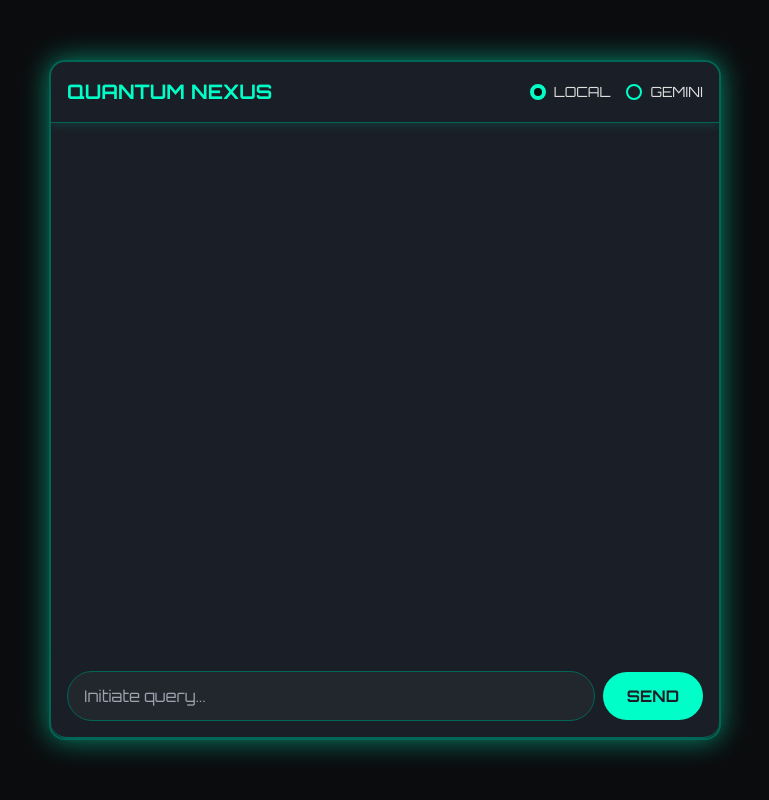
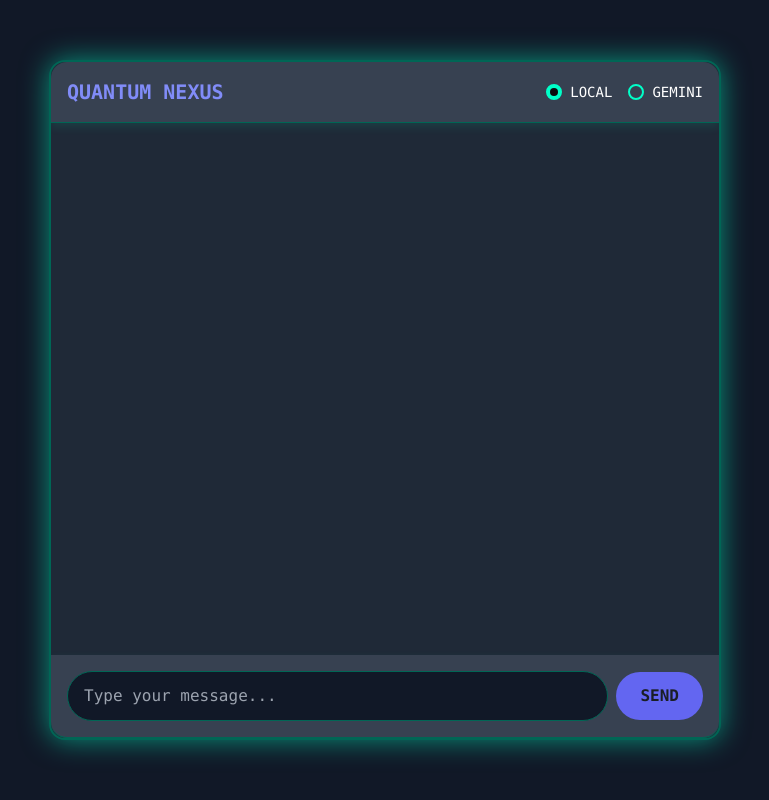
Before and after one commit to rahuldusa9/hybridchatbot1, a Flask app: page / in a window 1280 px wide. Shown: the whole page, without its empty margins (255-1024 px from the left). Run offline with Flask 3, Linux system fonts and the light colour scheme; some libraries are stand-ins or nearby versions.

Commit message:
index.html

```diff
--- a/templates/index.html
+++ b/templates/index.html
@@ -8,14 +8,15 @@
     <link rel="preconnect" href="https://fonts.gstatic.com" crossorigin>
     <link href="https://fonts.googleapis.com/css2?family=Orbitron:wght@400;700&display=swap" rel="stylesheet">
     <script src="https://cdn.tailwindcss.com"></script>
-    <!-- Link to the external stylesheet -->
     <link rel="stylesheet" href="{{ url_for('static', filename='style.css') }}">
 </head>
-<body class="bg-[var(--bg-color)] text-[var(--text-color)] flex flex-col items-center justify-center min-h-screen p-4">
-    <div class="container w-full max-w-2xl bg-[var(--container-bg)] rounded-2xl flex flex-col h-[85vh] overflow-hidden">
+<body class="bg-gray-900 text-white flex flex-col items-center justify-center min-h-screen p-4 font-mono">
+
+    <div class="container w-full max-w-2xl bg-gray-800 rounded-2xl flex flex-col h-[85vh] overflow-hidden">
+
         <!-- Header -->
-        <header class="header flex items-center justify-between p-4 bg-[var(--container-bg)] rounded-t-2xl">
-            <h1 class="text-xl font-bold text-[var(--accent-color)]">QUANTUM NEXUS</h1>
+        <header class="header flex items-center justify-between p-4 bg-gray-700 rounded-t-2xl">
+            <h1 class="text-xl font-bold text-indigo-400">QUANTUM NEXUS</h1>
             <div class="flex items-center space-x-4">
                 <div class="flex items-center space-x-2">
                     <input type="radio" id="ollama" name="bot-choice" value="ollama" checked>
@@ -29,26 +30,26 @@
         </header>
 
         <!-- Chat Display -->
-        <div id="chat-container" class="flex-1 p-4 overflow-y-auto chat-container space-y-4 text-xs">
+        <div id="chat-container" class="flex-1 p-4 overflow-y-auto space-y-4 text-sm">
             <!-- Messages will be injected here -->
         </div>
 
         <!-- Input Area -->
-        <footer class="footer p-4 bg-[var(--container-bg)] rounded-b-2xl flex items-center">
-            <input type="text" id="user-input" placeholder="Initiate query..." class="input-field flex-1 px-4 py-3 rounded-full text-[var(--text-color)] focus:outline-none">
-            <button id="send-button" class="send-button ml-2 px-6 py-3 font-bold rounded-full">
+        <footer class="footer p-4 bg-gray-700 rounded-b-2xl flex items-center">
+            <input type="text" id="user-input" placeholder="Type your message..." class="input-field flex-1 px-4 py-3 rounded-full text-gray-100 bg-gray-900 focus:outline-none">
+            <button id="send-button" class="send-button ml-2 px-6 py-3 font-bold rounded-full bg-indigo-500 hover:bg-indigo-600 transition-colors">
                 SEND
             </button>
             <div id="loading-spinner" class="hidden ml-2">
-                <svg class="animate-spin h-8 w-8 text-[var(--accent-color)]" xmlns="http://www.w3.org/2000/svg" fill="none" viewBox="0 0 24 24">
+                <svg class="animate-spin h-8 w-8 text-indigo-400" xmlns="http://www.w3.org/2000/svg" fill="none" viewBox="0 0 24 24">
                     <circle class="opacity-25" cx="12" cy="12" r="10" stroke="currentColor" stroke-width="4"></circle>
                     <path class="opacity-75" fill="currentColor" d="M4 12a8 8 0 018-8V0C5.373 0 0 5.373 0 12h4zm2 5.291A7.962 7.962 0 014 12H0c0 3.042 1.135 5.824 3 7.938l3-2.647z"></path>
                 </svg>
             </div>
         </footer>
+
     </div>
 
-    <!-- Link to the external JavaScript file -->
     <script src="{{ url_for('static', filename='script.js') }}"></script>
 </body>
 </html>
```
